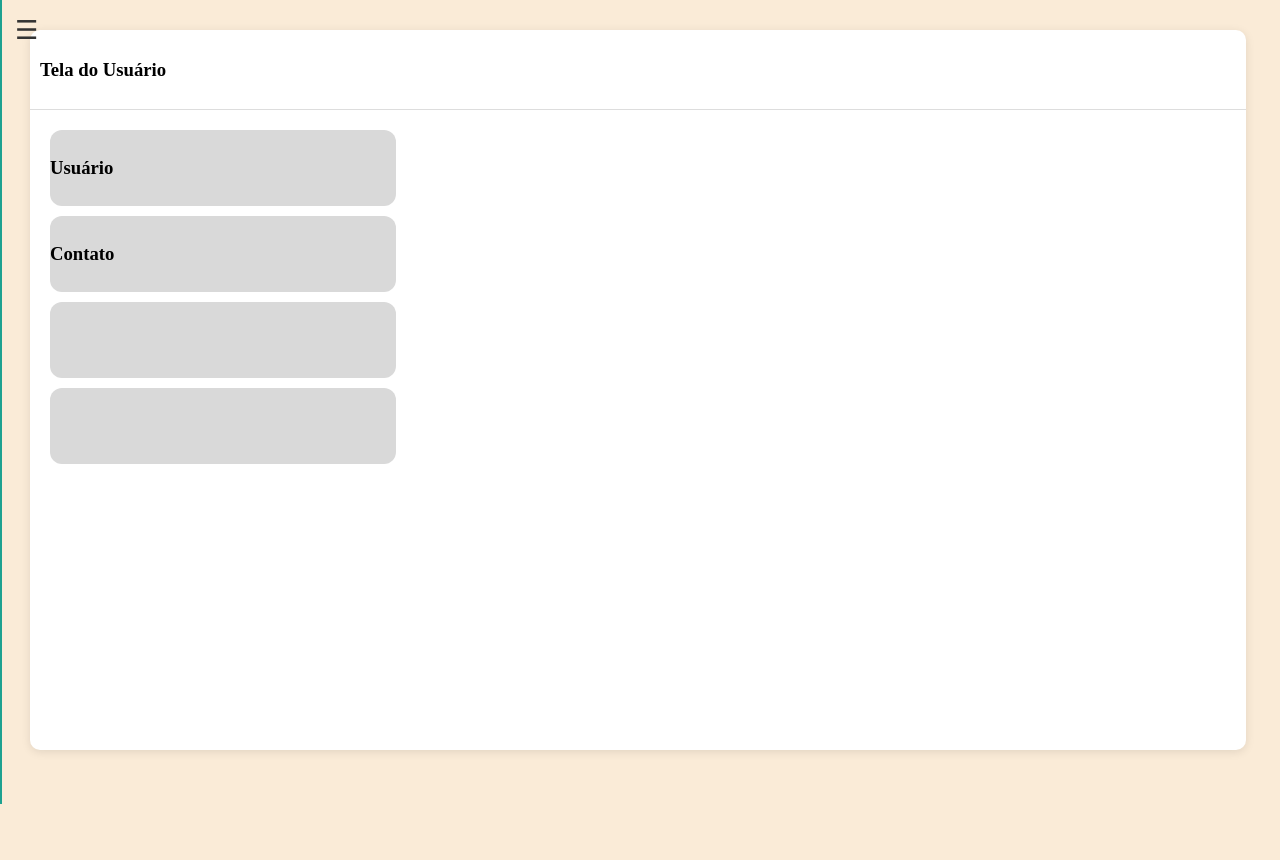
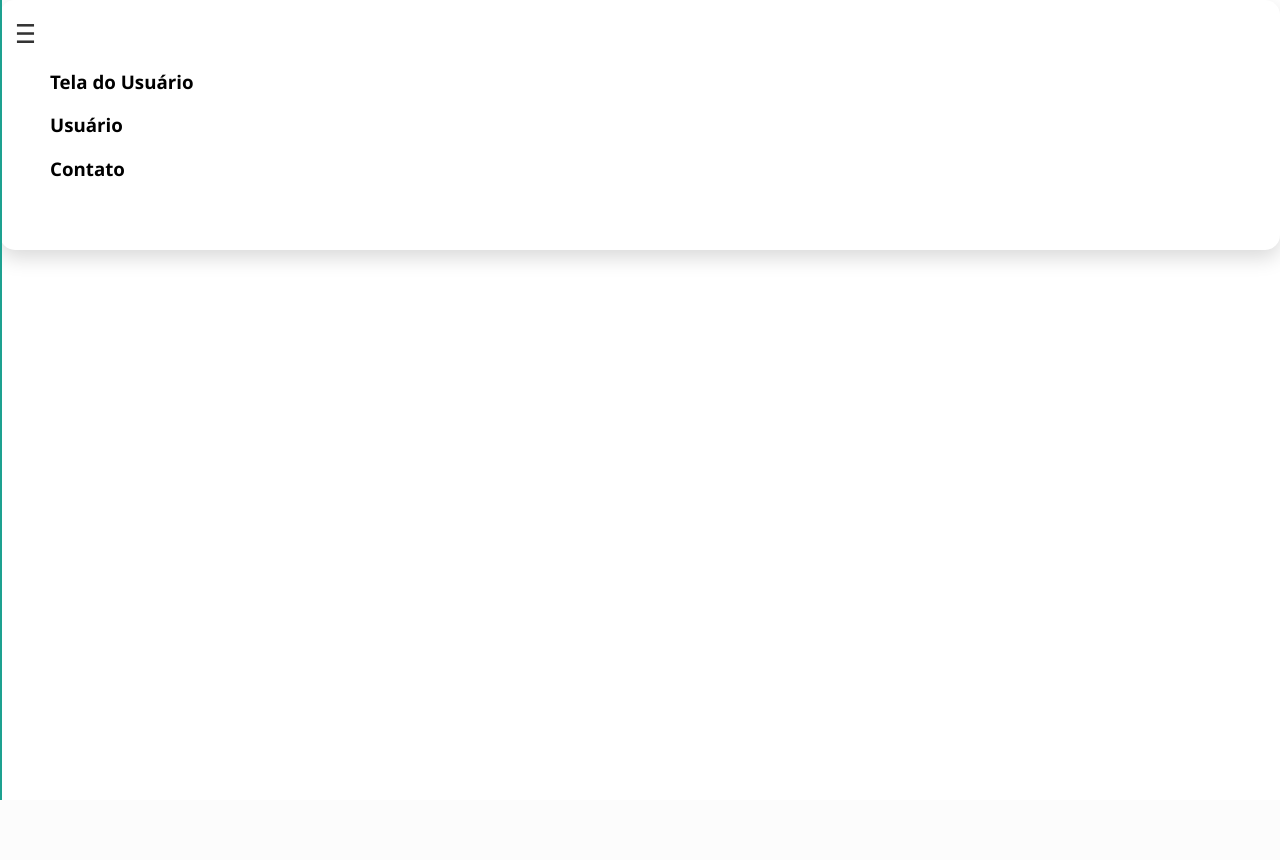
Before and after one commit to Braian-de-Liz/Tchuu-Tchuu, a PHP site: page /Public/pagUsuario.html in a window 1280 px wide; the page is wider, and only the part inside the window is pictured. After the commit the page ends 800 px from the top of that part, so only its background shows below. Run offline with PHP 8.4, Linux system fonts and the light colour scheme.

Commit message:
sei lá, várzea

```diff
--- /dev/null
+++ b/Assets/fot.css
@@ -0,0 +1,21 @@
+.fot {
+    display: flex;
+    justify-content: center;
+    gap: 10%;
+    position: static;
+    align-items: center;
+    padding: 10px 0;
+    background-color: #f9f9f9;
+    border-top: 1px solid #eee;
+    margin-top: 20px;
+    flex-wrap: wrap;
+}
+
+.fot img {
+    width: 24px;
+    transition: transform 0.3s;
+}
+
+.fot img:hover {
+    transform: scale(1.2);
+}
--- a/Assets/menulateral.css
+++ b/Assets/menulateral.css
@@ -17,7 +17,7 @@
 
 
 .menu-icon:hover {
-    color: #00ffdd;
+    color: #2d8a63;
 }
 
 .header-icons {
@@ -53,7 +53,6 @@
 
 .txt-link {
     color: #308661;
-    margin: auto;
     text-decoration: none;
     font-size: 24px;
     list-style: none;
--- a/Assets/styledash.css
+++ b/Assets/styledash.css
@@ -211,7 +211,6 @@
         justify-content: center;
         align-items: start;
         display: flex;
-        padding: 40px;
         margin: 0;
 
     }
--- a/Assets/user.css
+++ b/Assets/user.css
@@ -1,76 +1,21 @@
 body {
-  margin: 10px 30px;
-  padding: 30px;
-  background-color: antiquewhite;
-  height: 800px;
+  height: 100%;
+  font-family: 'Segoe UI', Tahoma, Geneva, Verdana, sans-serif;
+  background: linear-gradient(to right, #ffffff);
+  justify-content: center;
+  align-items: start;
+  display: flex;
 }
 
 #container {
-  background-color: white;
-  border-radius: 10px;
-  box-shadow: 0 2px 10px rgba(0, 0, 0, 0.1);
-  width: 100%;
-  max-width: 95%;
-  align-items: center;
-  justify-content: center;
-  margin: auto;
-  height: 90%;
+  background-color: linear-gradient(180deg, #00796b, #009688);
+  border-radius: 15px;
+  box-shadow: 0 8px 20px rgba(0, 0, 0, 0.15);
+  width: 80%;
+  min-width: 280px;
   overflow: hidden;
-}
-
-header {
-  display: flex;
-  justify-content: space-between;
-  align-items: center;
-  padding: 10px;
-  border-bottom: 1px solid #ddd;
-}
-
-.menu-icon{
-  font-size: 26px;
-  color: #333;
-  cursor: pointer;
-  transition: color 0.3s;
-  display: flex;
-}
-
-.fot {
-  display: flex;
-  justify-content: center;
-  gap: 50px;
-  align-items: center;
-  padding: 10px 0;
-  background-color: #f9f9f9;
-  border-top: 1px solid #eee;
-  margin-top: 20px;
-  flex-wrap: wrap;
-}
-
-.fot img {
-  width: 26px;
-  transition: transform 0.3s;
-}
-
-#fundo-decont {
-
-  text-align: center;
-  align-items: center;
-
-  width: 350px;
-  margin: 20px;
-}
-
-.container-dado {
-  display: flex;
-  border-radius: 12px;
-  gap: 12px;
-  margin-bottom: 10px;
-  align-items: center;
-  background-color: #D9D9D9;
-  height: 76px;
-  width: 346px;
-  display: flex;
-  justify-content: space-between;
+  margin-top: 100px;
+  padding: 50px;
 }
 
 
--- a/Public/pagAlertasNotificacao.html
+++ b/Public/pagAlertasNotificacao.html
@@ -4,8 +4,9 @@
   <meta charset="UTF-8">
   <meta name="viewport" content="width=device-width, initial-scale=1.0">
   <title>Thuu Thuu - Alertas e Notificações</title>
+  <link rel="shortcut icon" href="../Assets/imagens/logos/logo THUU.png" type="image/x-icon">
   <link rel="stylesheet" href="../Assets/stylealerta.css">
-  <link rel="shortcut icon" href="../Assets/imagens/logos/logo THUU.png" type="image/x-icon">
+  <link rel="stylesheet" href="../Assets/fot.css">
 </head>
 
 <body>
--- a/Public/pagChat.html
+++ b/Public/pagChat.html
@@ -28,6 +28,7 @@
                         <span class="txt-link"> Chat </span>
                     </a>
                 </li>
+                <br>
                 <li class="item-menu">
                     <a href="../Public/pagGestaoRotas.html">
                         <span class="icon"><i class="acesso-rotas"><img src="../Assets/imagens/barras/mapa.png"
@@ -35,6 +36,7 @@
                         <span class="txt-link"> Mapas </span>
                     </a>
                 </li>
+                <br>
                 <li class="item-menu">
                     <a href="../Public/pagGeralDashboard.html">
                         <span class="icon"><i class="acesso-dash"><img src="../Assets/imagens/barras/home.png"
@@ -42,6 +44,7 @@
                         <span class="txt-link"> Home </span>
                     </a>
                 </li>
+                <br>
                 <li class="item-menu">
                     <a href="../Public/pagDesempenho.html">
                         <span class="icon"><i class="acesso-desemp"><img src="../Assets/imagens/barras/desempenho.png"
@@ -49,6 +52,7 @@
                         <span class="txt-link"> Desempenho </span>
                     </a>
                 </li>
+                <br>
                 <li class="item-menu">
                     <a href="../Public/pagUsuario.html">
                         <span class="icon"><i class="acesso-user"><img src="../Assets/imagens/barras/user.png"
--- a/Public/pagGestaoRotas.html
+++ b/Public/pagGestaoRotas.html
@@ -25,7 +25,7 @@
             </div>
 
             <div class="menu-icon">☰</div>
-            <br>
+            <br><br>
             <ul>
                 <li class="item-menu">
                     <a href="../Public/pagChat.html">
@@ -34,6 +34,7 @@
                         <span class="txt-link"> Chat </span>
                     </a>
                 </li>
+                <br>
                 <li class="item-menu">
                     <a href="../Public/pagGestaoRotas.html">
                         <span class="icon"><i class="acesso-rotas"><img src="../Assets/imagens/barras/mapa.png"
@@ -41,6 +42,7 @@
                         <span class="txt-link"> Mapas </span>
                     </a>
                 </li>
+                <br>
                 <li class="item-menu">
                     <a href="../Public/pagGeralDashboard.html">
                         <span class="icon"><i class="acesso-dash"><img src="../Assets/imagens/barras/home.png"
@@ -48,6 +50,7 @@
                         <span class="txt-link"> Home </span>
                     </a>
                 </li>
+                <br>
                 <li class="item-menu">
                     <a href="../Public/pagDesempenho.html">
                         <span class="icon"><i class="acesso-desemp"><img src="../Assets/imagens/barras/desempenho.png"
@@ -55,6 +58,7 @@
                         <span class="txt-link"> Desempenho </span>
                     </a>
                 </li>
+                <br>
                 <li class="item-menu">
                     <a href="../Public/pagUsuario.html">
                         <span class="icon"><i class="acesso-user"><img src="../Assets/imagens/barras/user.png"
--- a/Public/pagUsuario.html
+++ b/Public/pagUsuario.html
@@ -7,6 +7,7 @@
     <link rel="shortcut icon" href="../Assets/imagens/logos/logo THUU.png" type="image/x-icon">
     <link rel="stylesheet" href="../Assets/user.css">
     <link rel="stylesheet" href="../Assets/menulateral.css">
+    <link rel="stylesheet" href="../Assets/fot.css">
     <title>Thuu Thuu - Usuario</title>
 </head>
 
@@ -33,6 +34,7 @@
                         <span class="txt-link"> Chat </span>
                     </a>
                 </li>
+                <br>
                 <li class="item-menu">
                     <a href="../Public/pagGestaoRotas.html">
                         <span class="icon"><i class="acesso-rotas"><img src="../Assets/imagens/barras/mapa.png"
@@ -40,6 +42,7 @@
                         <span class="txt-link"> Mapas </span>
                     </a>
                 </li>
+                <br>
                 <li class="item-menu">
                     <a href="../Public/pagGeralDashboard.html">
                         <span class="icon"><i class="acesso-dash"><img src="../Assets/imagens/barras/home.png"
@@ -47,6 +50,7 @@
                         <span class="txt-link"> Home </span>
                     </a>
                 </li>
+                <br>
                 <li class="item-menu">
                     <a href="../Public/pagDesempenho.html">
                         <span class="icon"><i class="acesso-desemp"><img src="../Assets/imagens/barras/desempenho.png"
@@ -54,6 +58,7 @@
                         <span class="txt-link"> Desempenho </span>
                     </a>
                 </li>
+                <br>
                 <li class="item-menu">
                     <a href="../Public/pagUsuario.html">
                         <span class="icon"><i class="acesso-user"><img src="../Assets/imagens/barras/user.png"
@@ -77,6 +82,7 @@
                 </div>
 
                 <div class="container-dado">
+                    <h3></h3>
 
                 </div>
 
```
Also changed, not shown: Public/pagDesempenho.html (+53 -0 lines), Public/pagGeralDashboard.html (+15 -5 lines).
